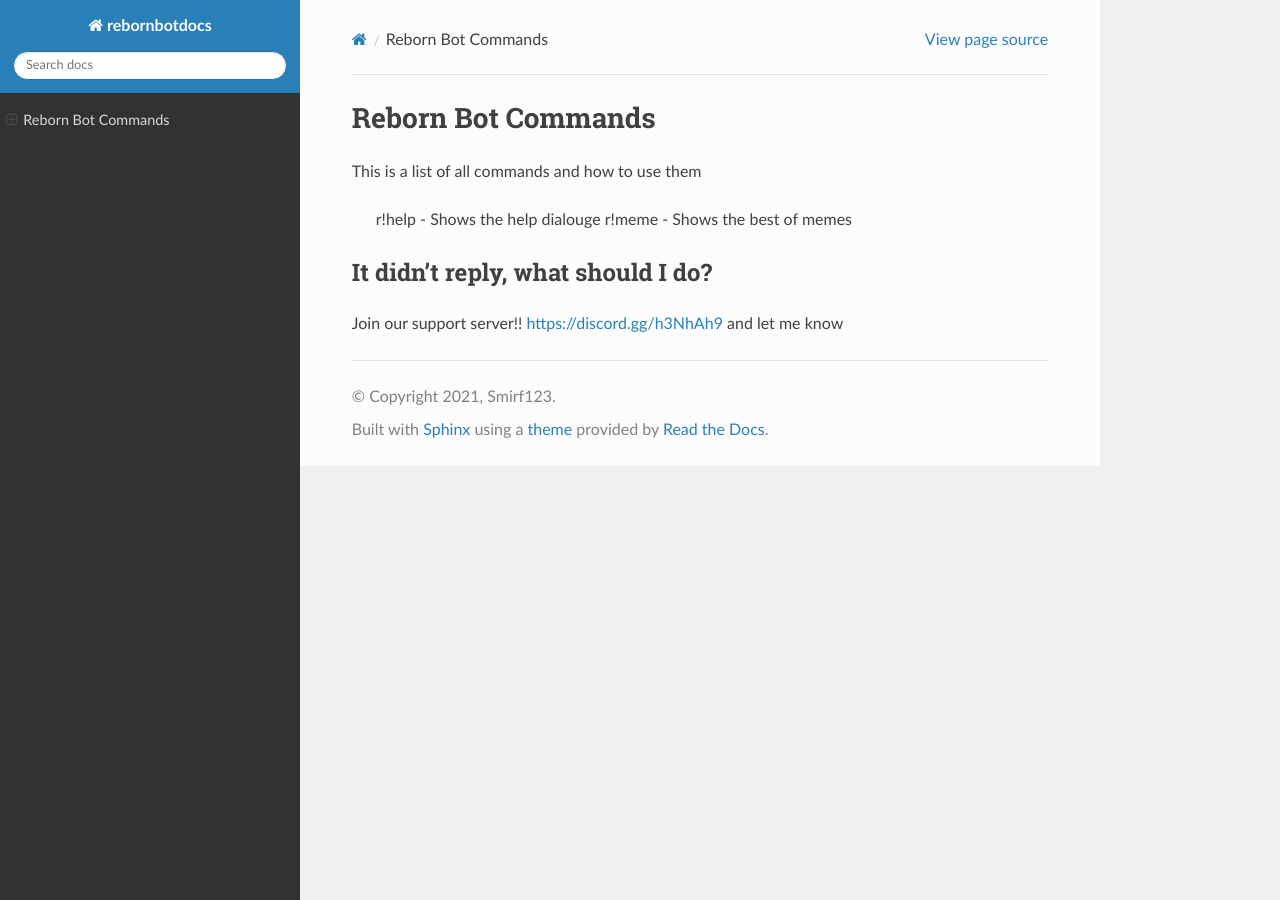
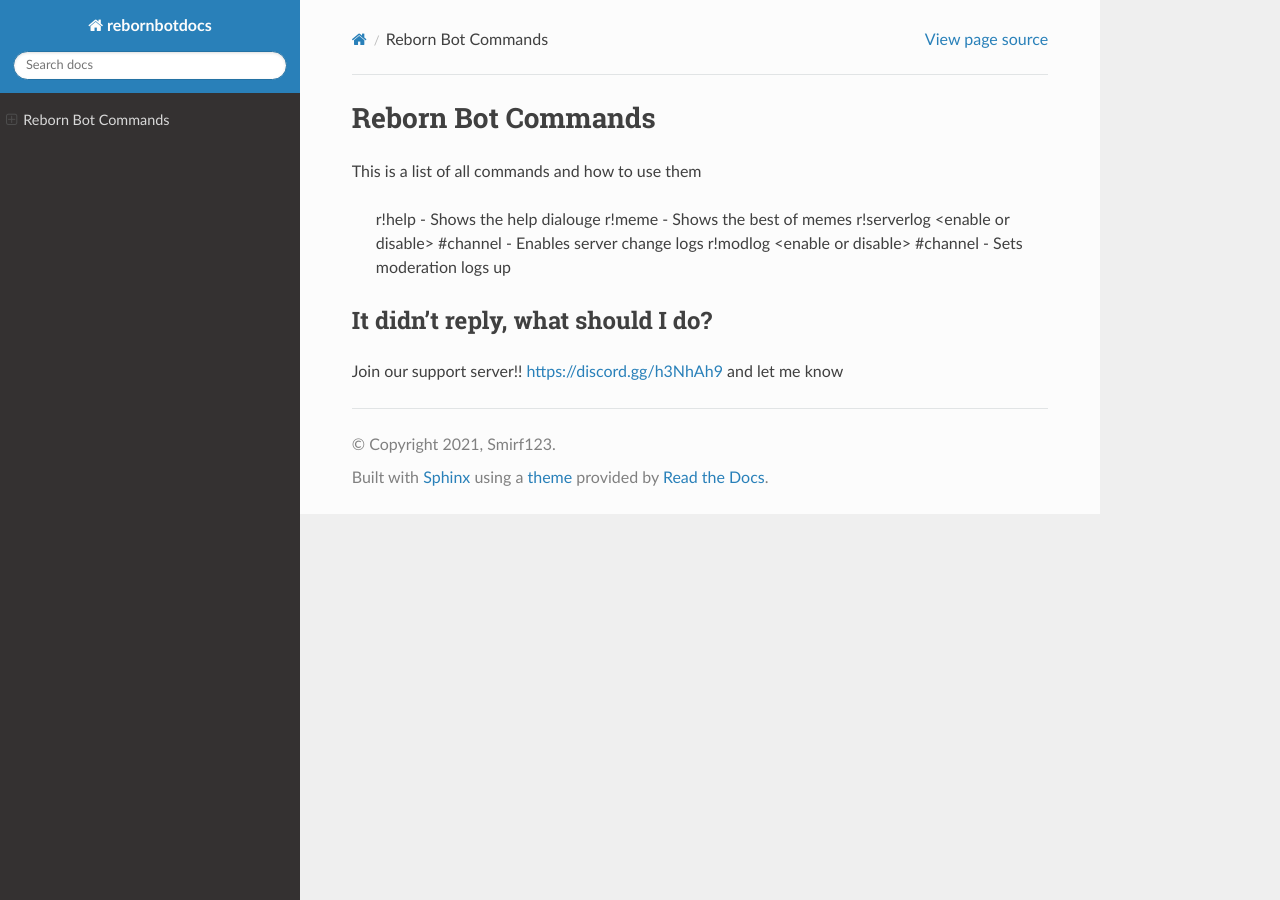
Before and after one commit to Smirf123/rebornbotdocs, a Sphinx documentation site: the page built from docs/commands.rst, in a window 1280 px wide. Built offline with Sphinx 7.4.7 and the Read the Docs theme 2.0.0, drawn with Linux system fonts in a browser that asks for light colours.

Commit message:
more commands

```diff
--- a/docs/commands.rst
+++ b/docs/commands.rst
@@ -8,6 +8,8 @@ This is a list of all commands and how to use them
 
     r!help - Shows the help dialouge
     r!meme - Shows the best of memes
+    r!serverlog <enable or disable> #channel - Enables server change logs
+    r!modlog <enable or disable> #channel - Sets moderation logs up
 
 It didn't reply, what should I do?
 -----------------------------------
```
